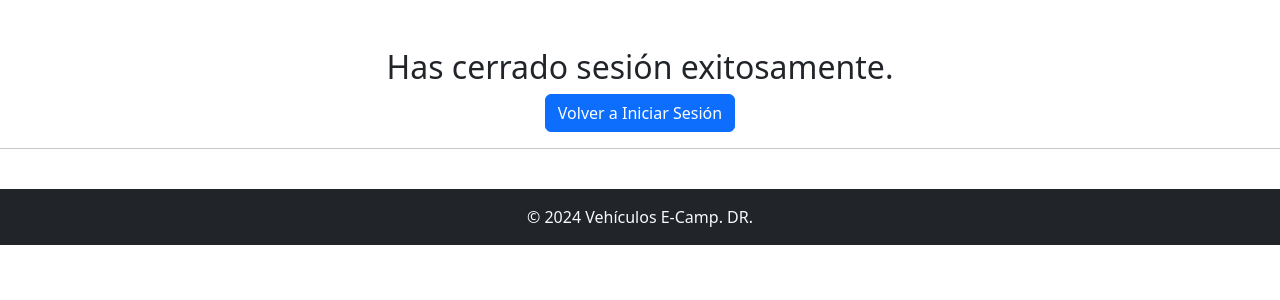
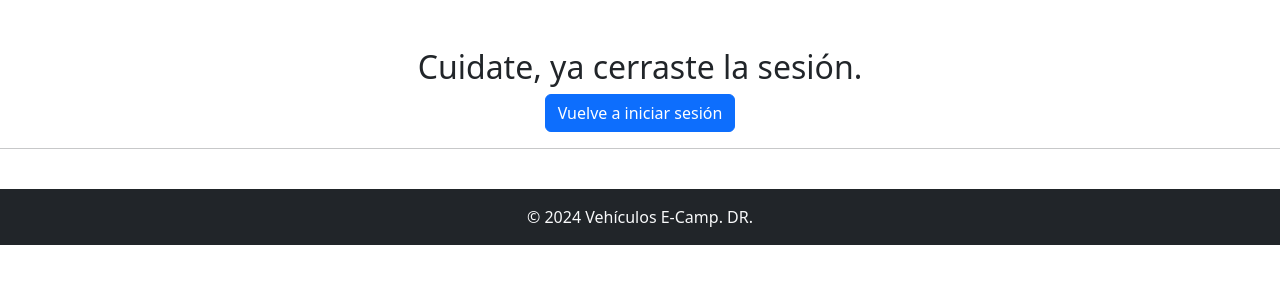
Before and after one commit to merojasr/mod_06, a Django app: template ProyectoVehiculosDjango/templates/auth/logout.html in a window 1280 px wide. Shown: the part 56-356 px from the top of the page. Run offline with Django 5.2, Linux system fonts and the light colour scheme; the template is opened without the code that fills it, so the values that code supplies are empty.

Commit message:
Update logout.html

```diff
--- a/ProyectoVehiculosDjango/templates/auth/logout.html
+++ b/ProyectoVehiculosDjango/templates/auth/logout.html
@@ -1,10 +1,10 @@
 {% extends "base.html" %}
 
-{% block title %}Cerrar Sesión{% endblock %}
+{% block title %}Cierre Sesión{% endblock %}
 
 {% block content %}
 <div class="container mt-5 text-center">
-    <h2>Has cerrado sesión exitosamente.</h2>
-    <a href="{% url 'login' %}" class="btn btn-primary">Volver a Iniciar Sesión</a>
+    <h2>Cuidate, ya cerraste la sesión.</h2>
+    <a href="{% url 'login' %}" class="btn btn-primary">Vuelve a iniciar sesión</a>
 </div>
 {% endblock %}
```
